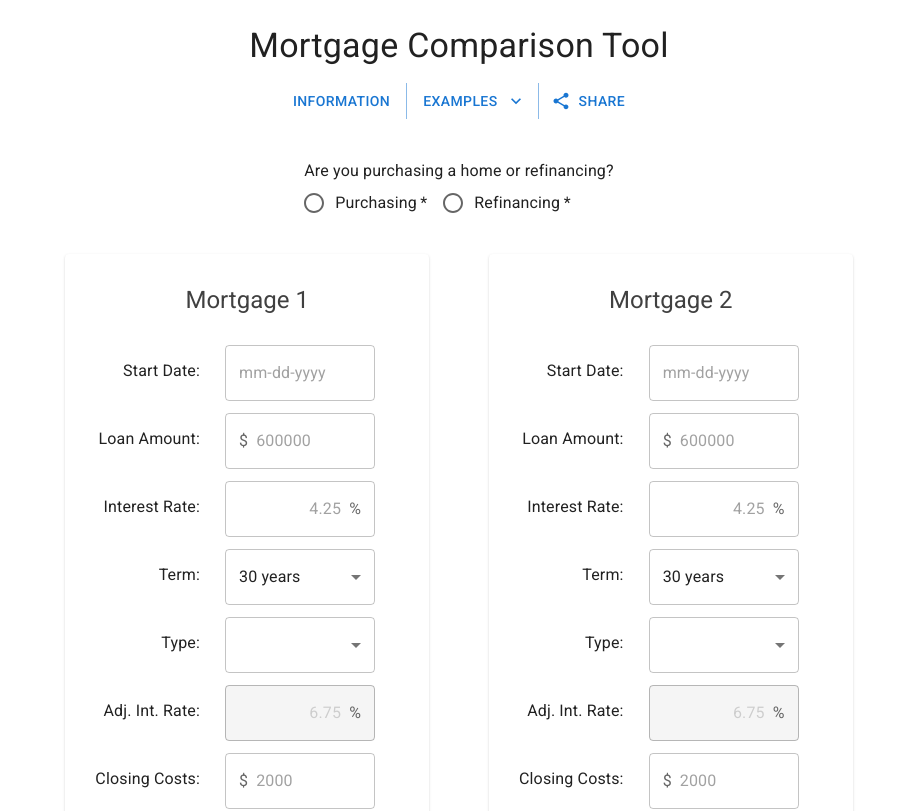
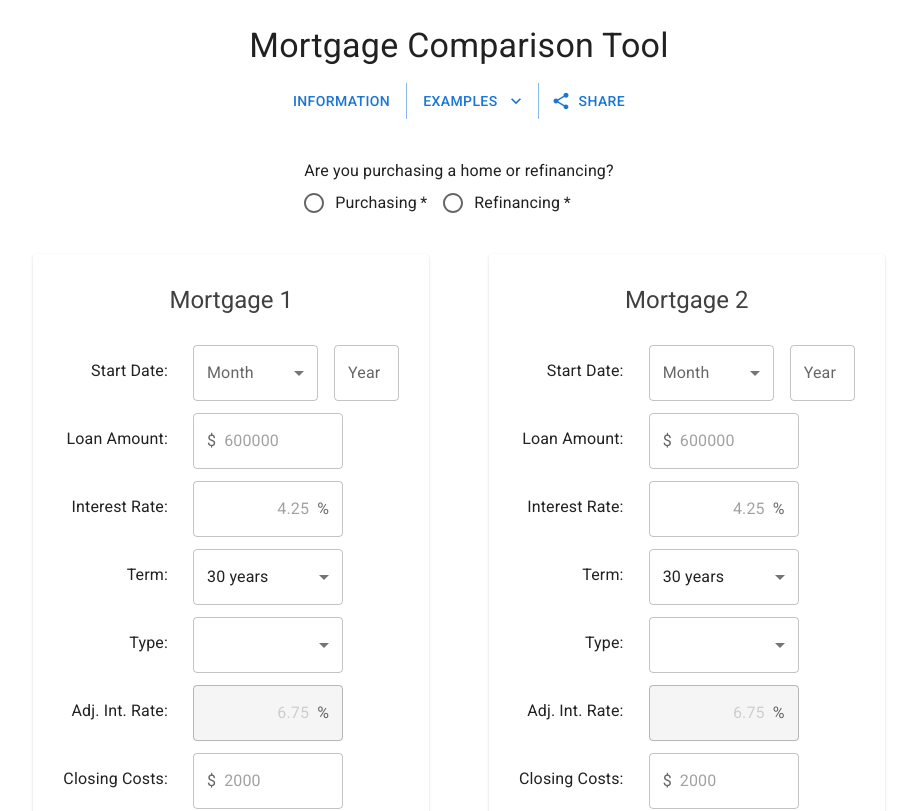
Before and after one commit to erich564/mortgage-comp-tool, a React (Create React App) app: page / in a window 1280 px wide. Shown: the top 811 px of the page, without its empty margins (181-1098 px from the left). Built offline with nearby package versions, Linux system fonts and the light colour scheme.

Commit message:
Split start date into month and year fields

```diff
--- a/src/App.js
+++ b/src/App.js
@@ -65,7 +65,10 @@ export default function App() {
     } else if (data.target.type === 'checkbox') {
       value = data.target.checked;
     } else {
-      value = stripIllegalCharacters(data.target.value);
+      value =
+        typeof data.target.value === 'string'
+          ? stripIllegalCharacters(data.target.value)
+          : data.target.value;
     }
 
     const newState = clone(formState);
--- a/src/FormData.js
+++ b/src/FormData.js
@@ -8,6 +8,8 @@ const mortgageTemplate = {
   term: MortgageTerm._30_years,
   type: '',
   interestRate: '',
+  startDateMonth: '',
+  startDateYear: '',
   startDate: null,
   isStartDateChanged: false,
   interestRateAdjusted: '',
--- a/src/MortgageForm.js
+++ b/src/MortgageForm.js
@@ -35,13 +35,24 @@ export default function MortgageForm({
   const handleChange = e => {
     handleMortgageChange(state.id, e);
   };
-  const handleDateChange = (e, key) => {
-    handleMortgageChange(state.id, e, key);
-  };
 
   const skinnyWidth = '150px';
   const gutterWidth = '24px';
   const fieldMargin = 'dense';
+  const months = [
+    'January',
+    'February',
+    'March',
+    'April',
+    'May',
+    'June',
+    'July',
+    'August',
+    'September',
+    'October',
+    'November',
+    'December',
+  ];
 
   const TableCellField = styled(TableCell)({
     border: 0,
@@ -61,7 +72,7 @@ export default function MortgageForm({
     padding: 0,
     fontSize: 'inherit',
   });
-
+  console.log('rendering MortgageForm', state);
   return (
     <Item>
       <Typography
@@ -77,31 +88,33 @@ export default function MortgageForm({
           <TableRow>
             <TableCellField>Start Date:</TableCellField>
             <TableCellValue>
-              <LocalizationProvider dateAdapter={AdapterMoment}>
-                <DatePicker
-                  value={state.startDate}
-                  views={['year', 'month']}
-                  onChange={m => {
-                    m.set('date', 1);
-                    handleDateChange(m, 'startDate');
-                  }}
-                  inputFormat="MM-DD-YYYY"
-                  // allowSameDateSelection
-                  renderInput={params => (
-                    <TextField
-                      {...params}
-                      margin={fieldMargin}
-                      required
-                      inputProps={{
-                        ...params.inputProps,
-                        placeholder: 'mm-dd-yyyy',
-                      }}
-                      sx={{ width: skinnyWidth, mr: gutterWidth }}
-                      InputLabelProps={{ required: false }}
-                    />
-                  )}
-                />
-              </LocalizationProvider>
+              <TextField
+                value={state.startDateMonth}
+                name="startDateMonth"
+                select
+                label="Month"
+                margin={fieldMargin}
+                sx={{ width: 125, mr: 2 }}
+                onChange={handleChange}
+              >
+                {months.map((m, n) => (
+                  <MenuItem key={n + 1} value={n + 1}>
+                    {m}
+                  </MenuItem>
+                ))}
+              </TextField>
+              <TextField
+                margin={fieldMargin}
+                required
+                value={state.startDateYear}
+                name="startDateYear"
+                onChange={handleChange}
+                fullWidth
+                label="Year"
+                placeholder="2022"
+                sx={{ width: 65 }}
+                InputLabelProps={{ required: false }}
+              />
             </TableCellValue>
           </TableRow>
           <TableRow>
```
